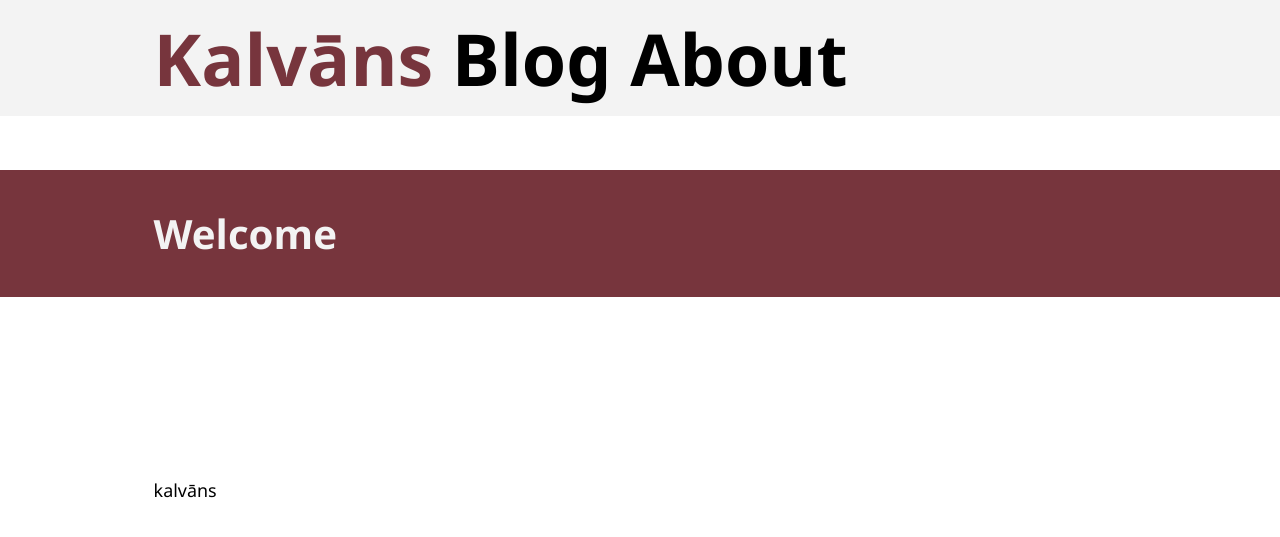
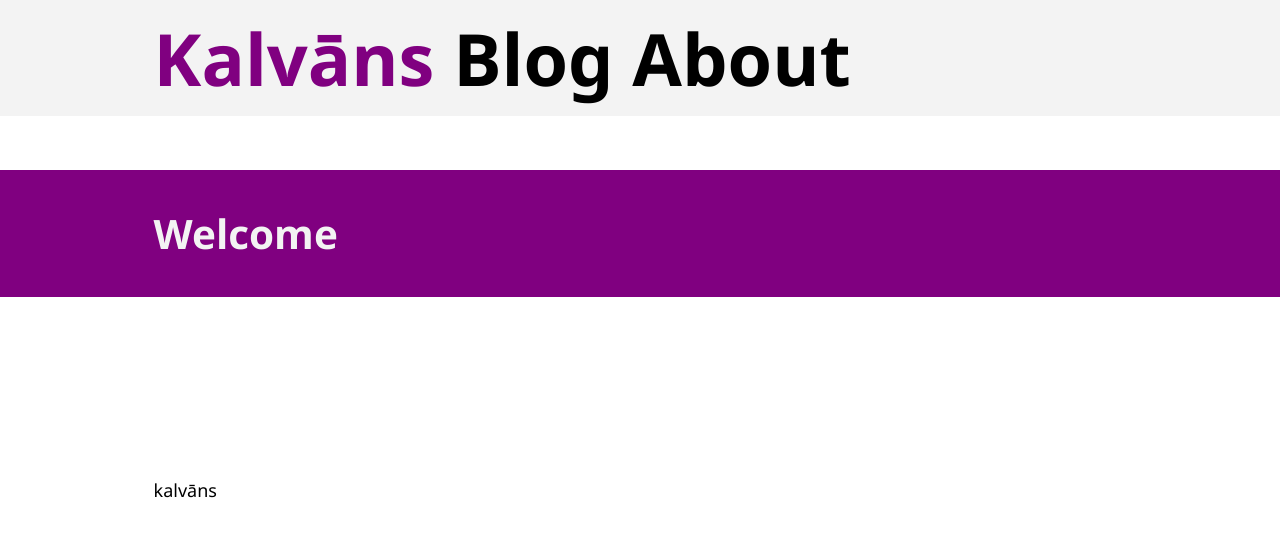
Before and after one commit to LatvianPython/LatvianPython.github.io, a Jekyll site: the page built from index.html, in a window 1280 px wide. Shown: the top 537 px of the page. Built offline with Jekyll 4.4.1, drawn with Linux system fonts in a browser that asks for light colours.

Commit message:
updated css

```diff
--- a/_sass/main.scss
+++ b/_sass/main.scss
@@ -14,7 +14,7 @@ html {
 }
 
 .current {
-  color: var(--latvian-flag-color);
+  color: var(--blog-color);
 }
 
 body {
@@ -106,7 +106,7 @@ header {
 }
 
 header h1 {
-  background-color: var(--latvian-flag-color);
+  background-color: var(--blog-color);
   color: var(--background-color);
   padding-top: calc(var(--header-padding) * .4);
   padding-bottom: calc(var(--header-padding) * .4);
@@ -117,7 +117,7 @@ header h1 {
 }
 
 nav a:hover {
-  color: var(--latvian-flag-color)
+  color: var(--blog-color)
 }
 
 nav {
--- a/_sass/variables.scss
+++ b/_sass/variables.scss
@@ -1,6 +1,6 @@
 :root {
-  //--latvian-flag-color: #9d2235;
-  --latvian-flag-color: #77353d;
+  //--latvian-flag-color: #77353d;
+  --blog-color: purple;
   --body-padding: 12vw;
   --header-padding: 10vh;
   --nav-padding: 1vh;
@@ -10,7 +10,7 @@
   --code-block-margin: 5vh;
   --font-stack-sans-serif: "Segoe UI",sans-serif;
   --font-stack: var(--font-stack-sans-serif);
-  --font-size: 1.4vw;
+  --font-size: 18px;
   --border-width: 0.5vh;
   --background-color: #f3f3f3;
 }
```
Also changed, not shown: favicon.png.
